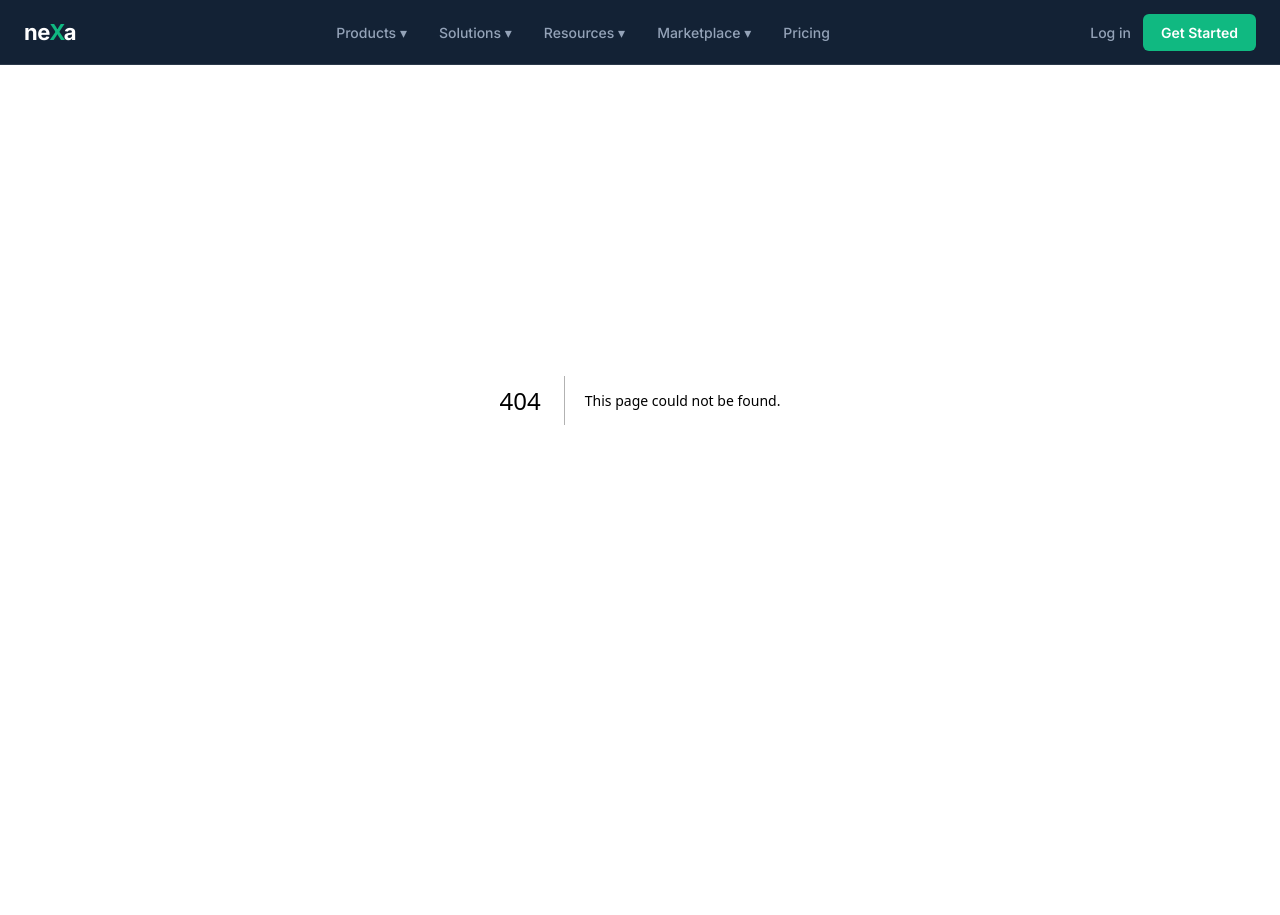
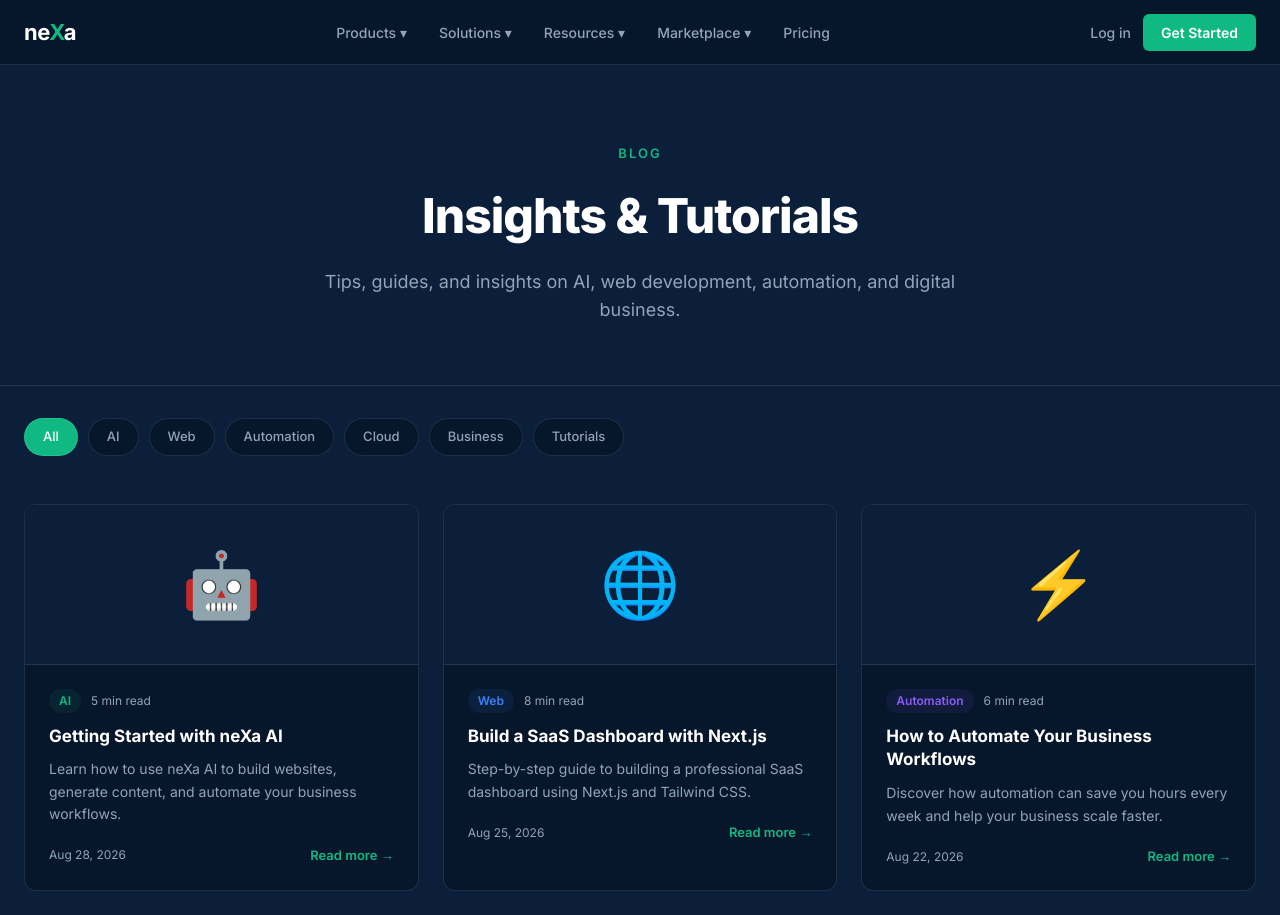
Before and after one commit to aungbobokyaw124/nexa-template-website, a Next.js app: page /blog in a window 1280 px wide. Before the commit this address had no page. Shown: the top 915 px of the page. Before the commit the page ends 800 px from the top, so only its background shows below. Built offline with nearby package versions, Linux system fonts and the light colour scheme.

Commit message:
feat: add blog page

```diff
--- /dev/null
+++ b/src/app/blog/page.tsx
@@ -0,0 +1,246 @@
+'use client';
+
+import Link from 'next/link';
+
+const posts = [
+  {
+    slug: 'getting-started-with-nexa-ai',
+    title: 'Getting Started with neXa AI',
+    excerpt: 'Learn how to use neXa AI to build websites, generate content, and automate your business workflows.',
+    category: 'AI',
+    author: 'neXa Team',
+    date: 'Aug 28, 2026',
+    readTime: '5 min read',
+    image: '🤖',
+  },
+  {
+    slug: 'build-saas-dashboard-nextjs',
+    title: 'Build a SaaS Dashboard with Next.js',
+    excerpt: 'Step-by-step guide to building a professional SaaS dashboard using Next.js and Tailwind CSS.',
+    category: 'Web',
+    author: 'neXa Team',
+    date: 'Aug 25, 2026',
+    readTime: '8 min read',
+    image: '🌐',
+  },
+  {
+    slug: 'automate-business-workflows',
+    title: 'How to Automate Your Business Workflows',
+    excerpt: 'Discover how automation can save you hours every week and help your business scale faster.',
+    category: 'Automation',
+    author: 'neXa Team',
+    date: 'Aug 22, 2026',
+    readTime: '6 min read',
+    image: '⚡',
+  },
+  {
+    slug: 'cloud-deployment-beginners',
+    title: 'Cloud Deployment for Beginners',
+    excerpt: 'Everything you need to know about deploying your applications to the cloud.',
+    category: 'Cloud',
+    author: 'neXa Team',
+    date: 'Aug 19, 2026',
+    readTime: '7 min read',
+    image: '☁️',
+  },
+  {
+    slug: 'digital-business-strategy-2026',
+    title: 'Digital Business Strategy for 2026',
+    excerpt: 'Key trends and strategies to grow your digital business in the coming year.',
+    category: 'Business',
+    author: 'neXa Team',
+    date: 'Aug 15, 2026',
+    readTime: '10 min read',
+    image: '📊',
+  },
+  {
+    slug: 'web-templates-guide',
+    title: 'How to Choose the Right Web Template',
+    excerpt: 'A practical guide to selecting and customizing web templates for your business.',
+    category: 'Tutorials',
+    author: 'neXa Team',
+    date: 'Aug 10, 2026',
+    readTime: '4 min read',
+    image: '🎨',
+  },
+];
+
+const categories = ['All', 'AI', 'Web', 'Automation', 'Cloud', 'Business', 'Tutorials'];
+
+const categoryColors: Record<string, string> = {
+  AI: '#10B981',
+  Web: '#3B82F6',
+  Automation: '#8B5CF6',
+  Cloud: '#F59E0B',
+  Business: '#EC4899',
+  Tutorials: '#14B8A6',
+};
+
+export default function Blog() {
+  return (
+    <main style={{
+      minHeight: '100vh',
+      background: 'var(--color-bg)',
+      paddingTop: '64px',
+    }}>
+      {/* Hero */}
+      <section style={{
+        padding: '80px 24px 60px',
+        textAlign: 'center',
+        borderBottom: '1px solid var(--color-border)',
+      }}>
+        <div style={{ maxWidth: '640px', margin: '0 auto' }}>
+          <p style={{
+            color: 'var(--color-primary)',
+            fontSize: '13px',
+            fontWeight: 600,
+            textTransform: 'uppercase',
+            letterSpacing: '2px',
+            marginBottom: '16px',
+          }}>Blog</p>
+          <h1 style={{
+            fontSize: 'clamp(28px, 5vw, 48px)',
+            fontWeight: 800,
+            color: '#fff',
+            letterSpacing: '-1px',
+            marginBottom: '16px',
+          }}>Insights & Tutorials</h1>
+          <p style={{
+            color: 'var(--color-muted)',
+            fontSize: '18px',
+            lineHeight: 1.6,
+          }}>
+            Tips, guides, and insights on AI, web development, automation, and digital business.
+          </p>
+        </div>
+      </section>
+
+      {/* Categories */}
+      <section style={{
+        padding: '32px 24px',
+        maxWidth: '1280px',
+        margin: '0 auto',
+      }}>
+        <div style={{
+          display: 'flex',
+          gap: '10px',
+          flexWrap: 'wrap',
+          marginBottom: '48px',
+        }}>
+          {categories.map((cat) => (
+            <button key={cat} style={{
+              background: cat === 'All' ? 'var(--color-primary)' : 'var(--color-surface)',
+              border: '1px solid var(--color-border)',
+              borderRadius: '100px',
+              padding: '8px 18px',
+              color: cat === 'All' ? '#fff' : 'var(--color-muted)',
+              fontSize: '13px',
+              fontWeight: 500,
+              cursor: 'pointer',
+              transition: 'all 0.2s',
+            }}>
+              {cat}
+            </button>
+          ))}
+        </div>
+
+        {/* Posts Grid */}
+        <div style={{
+          display: 'grid',
+          gridTemplateColumns: 'repeat(auto-fit, minmax(300px, 1fr))',
+          gap: '24px',
+        }}>
+          {posts.map((post) => (
+            <Link key={post.slug} href={`/blog/${post.slug}`} style={{ textDecoration: 'none' }}>
+              <div style={{
+                background: 'var(--color-surface)',
+                border: '1px solid var(--color-border)',
+                borderRadius: 'var(--radius-md)',
+                overflow: 'hidden',
+                transition: 'all 0.2s',
+                height: '100%',
+              }}
+              onMouseEnter={e => {
+                const el = e.currentTarget as HTMLElement;
+                el.style.borderColor = 'rgba(16,185,129,0.4)';
+                el.style.transform = 'translateY(-4px)';
+              }}
+              onMouseLeave={e => {
+                const el = e.currentTarget as HTMLElement;
+                el.style.borderColor = 'var(--color-border)';
+                el.style.transform = 'translateY(0)';
+              }}>
+                {/* Image */}
+                <div style={{
+                  height: '160px',
+                  background: 'var(--color-bg)',
+                  display: 'flex',
+                  alignItems: 'center',
+                  justifyContent: 'center',
+                  fontSize: '64px',
+                  borderBottom: '1px solid var(--color-border)',
+                }}>
+                  {post.image}
+                </div>
+
+                {/* Content */}
+                <div style={{ padding: '24px' }}>
+                  <div style={{
+                    display: 'flex',
+                    alignItems: 'center',
+                    gap: '10px',
+                    marginBottom: '12px',
+                  }}>
+                    <span style={{
+                      background: (categoryColors[post.category] || '#10B981') + '15',
+                      color: categoryColors[post.category] || '#10B981',
+                      fontSize: '12px',
+                      fontWeight: 600,
+                      padding: '3px 10px',
+                      borderRadius: '100px',
+                    }}>{post.category}</span>
+                    <span style={{
+                      color: 'var(--color-muted)',
+                      fontSize: '12px',
+                    }}>{post.readTime}</span>
+                  </div>
+
+                  <h3 style={{
+                    fontSize: '17px',
+                    fontWeight: 700,
+                    color: '#fff',
+                    marginBottom: '10px',
+                    lineHeight: 1.4,
+                  }}>{post.title}</h3>
+
+                  <p style={{
+                    color: 'var(--color-muted)',
+                    fontSize: '14px',
+                    lineHeight: 1.6,
+                    marginBottom: '20px',
+                  }}>{post.excerpt}</p>
+
+                  <div style={{
+                    display: 'flex',
+                    alignItems: 'center',
+                    justifyContent: 'space-between',
+                  }}>
+                    <span style={{
+                      color: 'var(--color-muted)',
+                      fontSize: '12px',
+                    }}>{post.date}</span>
+                    <span style={{
+                      color: 'var(--color-primary)',
+                      fontSize: '13px',
+                      fontWeight: 600,
+                    }}>Read more →</span>
+                  </div>
+                </div>
+              </div>
+            </Link>
+          ))}
+        </div>
+      </section>
+    </main>
+  );
+}
```
